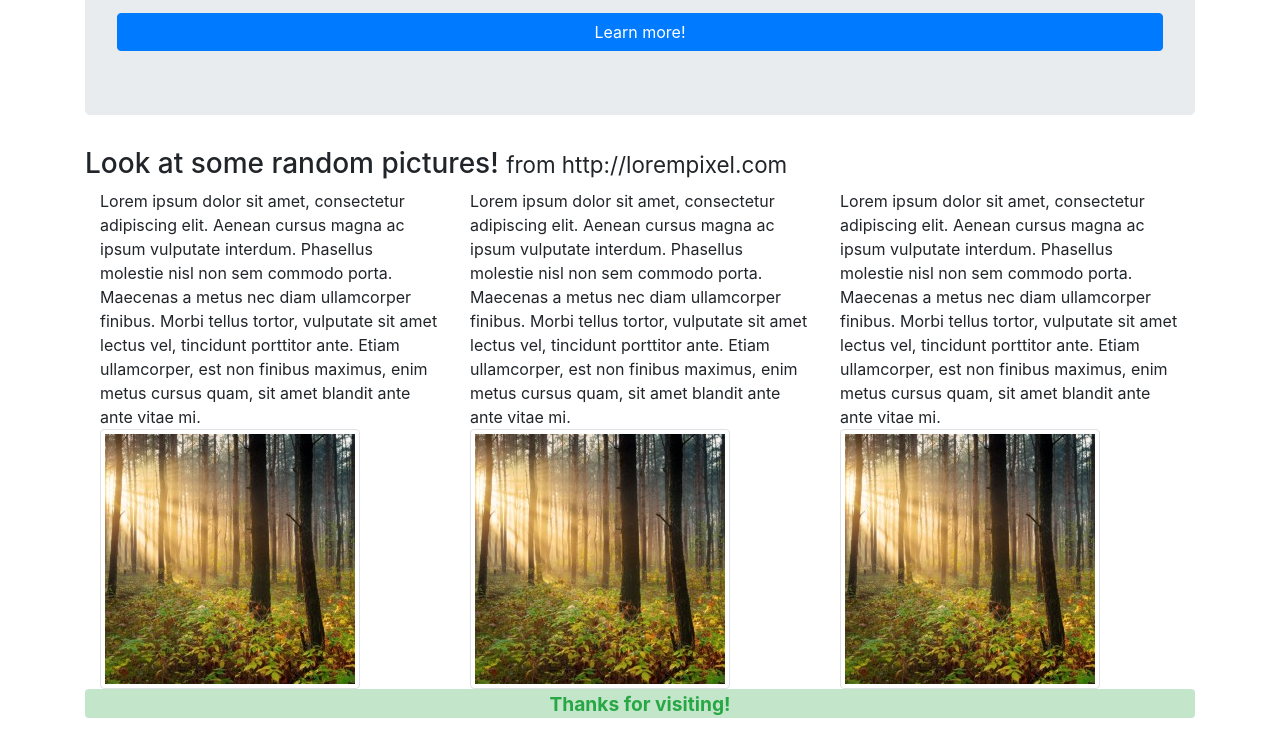
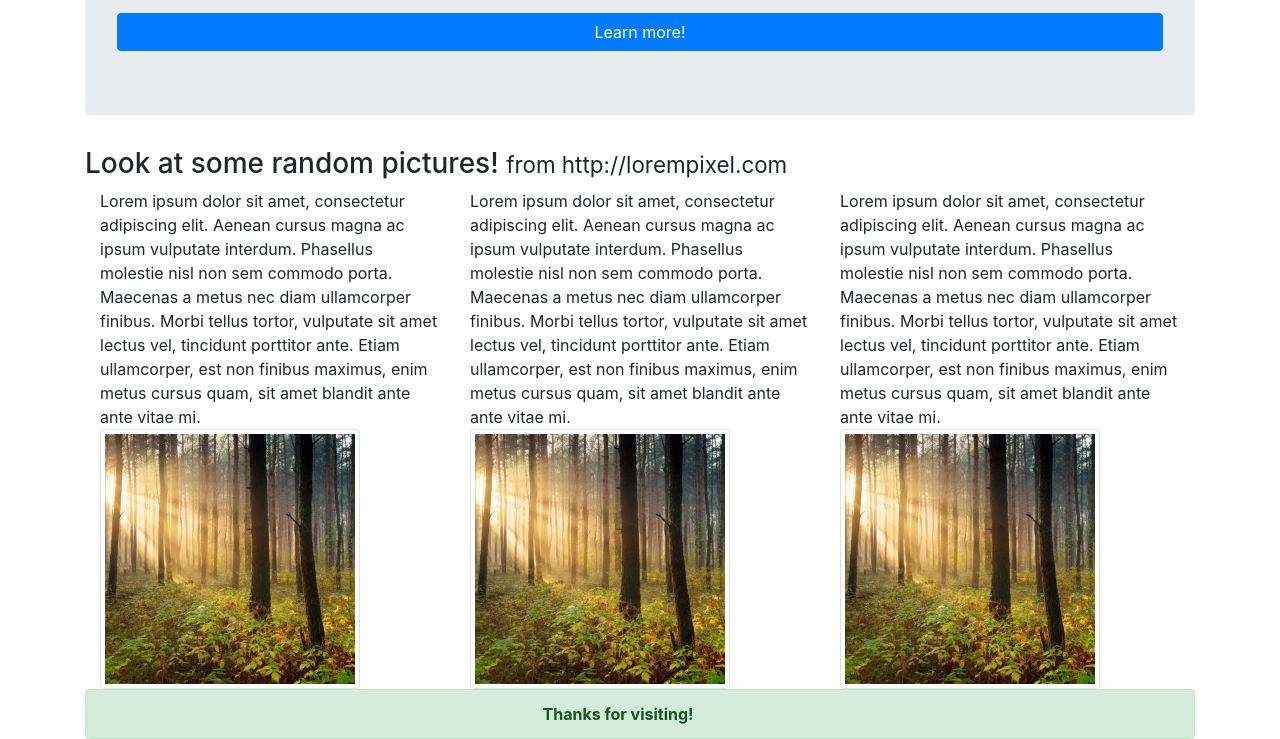
Before and after one commit to nixtrox/BootstrapKomplex_1_VargaDavid, a plain HTML site: page index.html in a window 1280 px wide. Shown: the part 161-900 px from the top of the page. Drawn offline with nearby package versions, Linux system fonts and the light colour scheme.

Commit message:
Corrected bottom alert

```diff
--- a/index.html
+++ b/index.html
@@ -39,7 +39,9 @@
         </div>
       </div>
 
-      <div class="table-success rounded text-center"><h4><small class="font-weight-bold align-center text-success">Thanks for visiting!</small></h4></div>
+      <div class="alert alert-success alert-dismissible fade show mb-0 text-center" role="alert">
+                <strong>Thanks for visiting!</strong>
+            </div>
 </div>
 
 </body>
```
